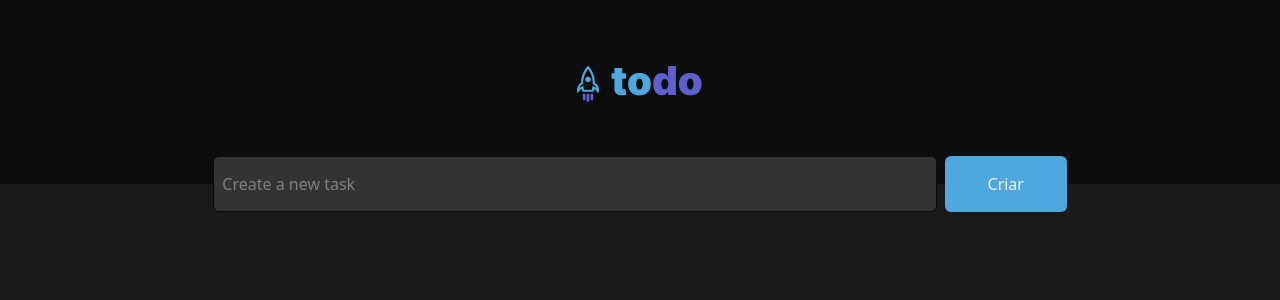
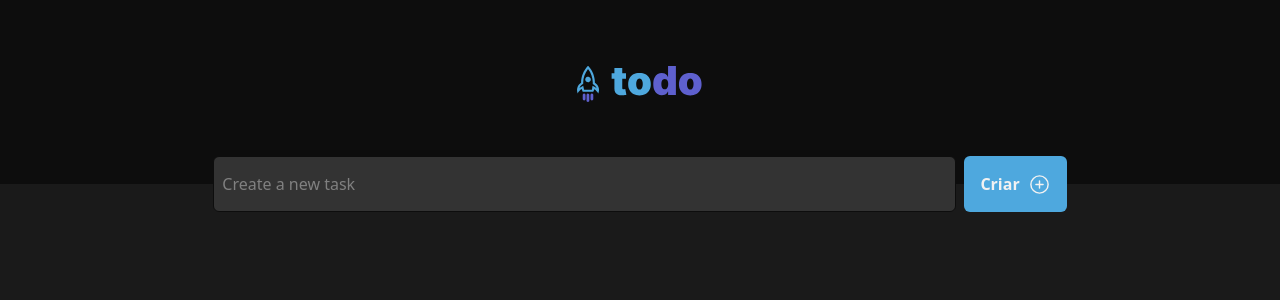
Before and after one commit to davidrock/react-todo-list, a React (Vite) app: page / in a window 1280 px wide. Shown: the top 300 px of the page. Built offline with nearby package versions, Linux system fonts and the light colour scheme.

Commit message:
Add icon button

```diff
--- a/src/App.tsx
+++ b/src/App.tsx
@@ -21,8 +21,16 @@ function App() {
                 type='text'
                 placeholder='Create a new task'
               />
-              <button className='rounded-md bg-blue hover:bg-blue-dark text-gray-100 w-36 active:outline focus-visible:outline outline-blue outline-2'>
+
+              {/* <button
+                type='button'
+                className='w-36 py-2 px-4 flex justify-center items-center bg-blue hover:bg-blue-dark text-gray-100 focus:ring-red-500 focus:ring-offset-red-200 text-white transition ease-in duration-200 text-center text-base font-semibold shadow-md focus:outline-none focus:ring-2 focus:ring-offset-2  rounded-lg '>
+                Upload <PlusCircle size={20} />
+              </button> */}
+
+              <button className='w-30 py-2 px-4 flex justify-center items-center gap-2 rounded-md bg-blue hover:bg-blue-dark text-gray-100 active:outline focus-visible:outline outline-blue outline-2 transition ease-in duration-200 text-center text-base font-semibold'>
                 <span>Criar</span>
+                <PlusCircle size={23} />
               </button>
             </div>
           </div>
```
